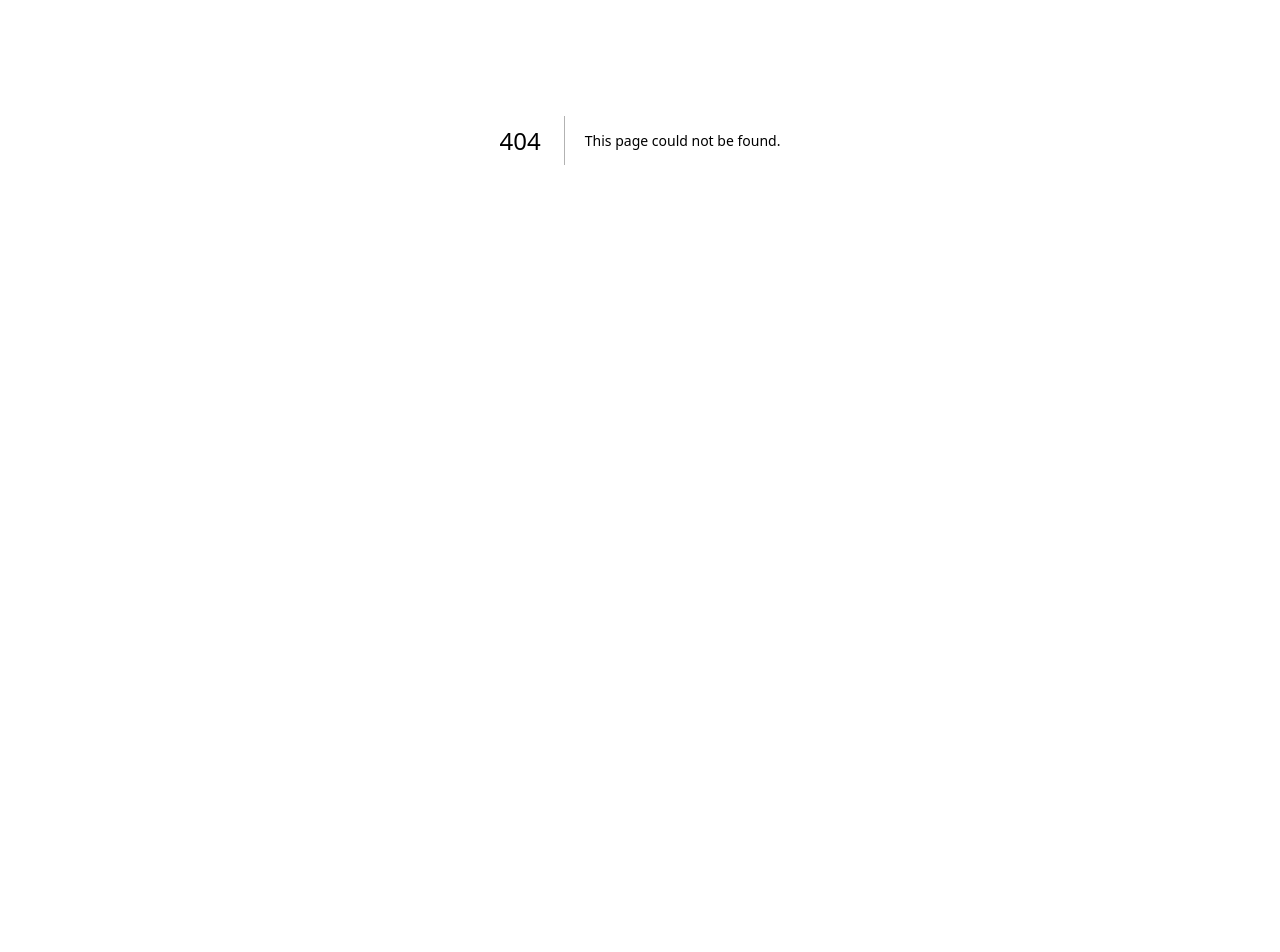
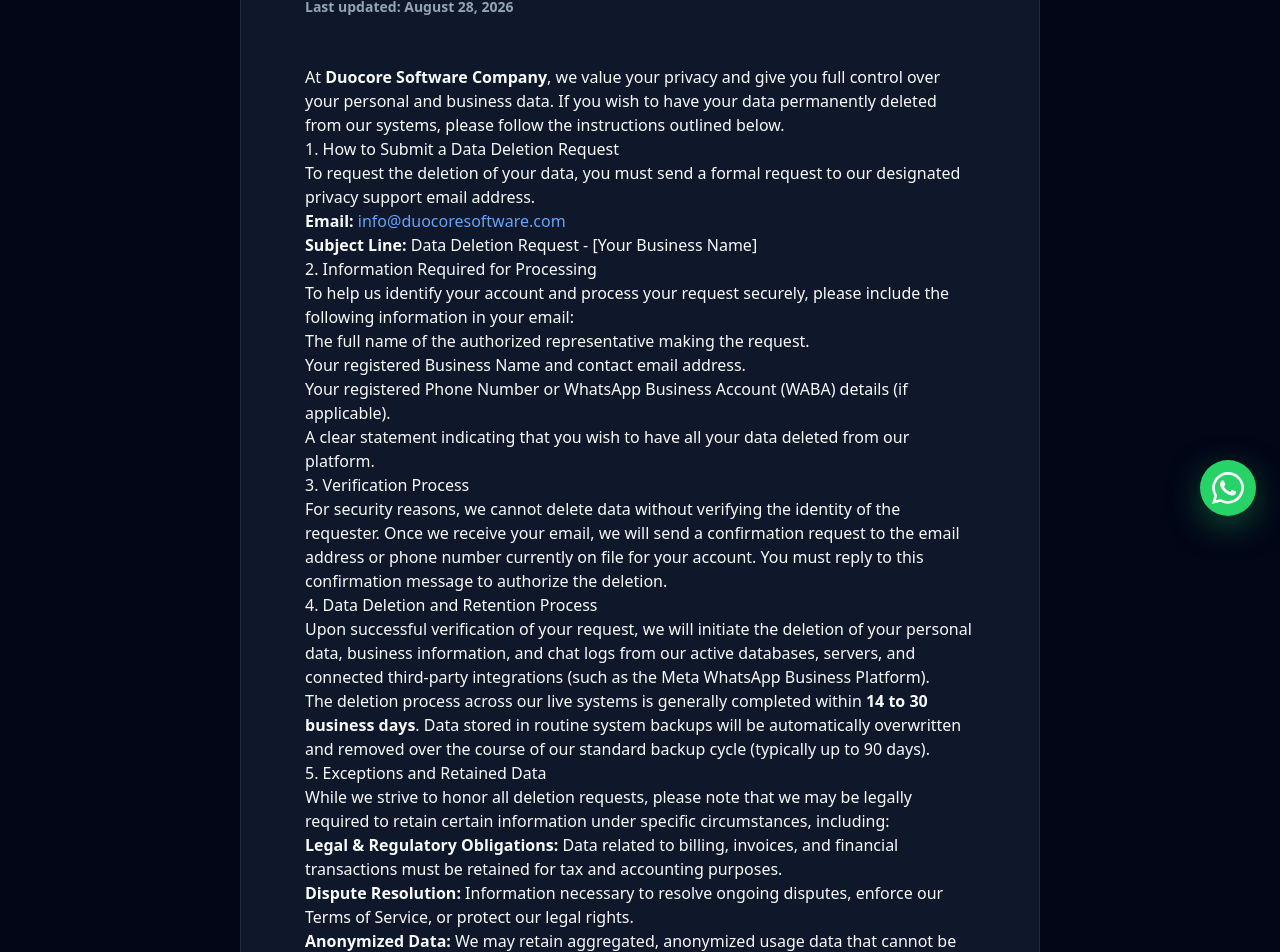
Before and after one commit to duocore0101/duocore-website, a Next.js app: page /data-deletion in a window 1280 px wide. Before the commit this address had no page. Shown: the part 260-1212 px from the top of the page. Before the commit the page ends 800 px from the top, so only its background shows below. Built offline with nearby package versions, Linux system fonts and the light colour scheme.

Commit message:
feat: add dedicated Data Deletion Instructions page for Meta compliance

```diff
--- /dev/null
+++ b/src/app/(public)/data-deletion/page.tsx
@@ -0,0 +1,76 @@
+import { Metadata } from "next";
+
+export const metadata: Metadata = {
+  title: "Data Deletion Instructions | Duocore Software Company",
+  description: "Instructions for requesting data deletion from Duocore Software Company, in compliance with data privacy regulations and Meta's Developer Policies.",
+};
+
+export default function DataDeletionPage() {
+  return (
+    <div className="min-h-screen pt-32 pb-24 bg-slate-50 dark:bg-[#020617] font-sans transition-colors">
+      <div className="max-w-4xl mx-auto px-6 md:px-12">
+        <div className="bg-white dark:bg-slate-900 rounded-[2rem] p-8 md:p-16 shadow-xl shadow-slate-200/50 dark:shadow-none border border-slate-100 dark:border-slate-800 transition-colors">
+
+          <div className="mb-12">
+            <h1 className="text-3xl md:text-5xl font-black text-slate-900 dark:text-white mb-4 tracking-tight">Data Deletion Instructions</h1>
+            <p className="text-sm font-bold text-slate-500 dark:text-slate-400">Last updated: August 28, 2026</p>
+          </div>
+
+          <div className="prose prose-slate dark:prose-invert prose-blue max-w-none prose-headings:font-black prose-headings:tracking-tight prose-p:font-medium prose-p:leading-relaxed prose-li:font-medium">
+
+            <p>
+              At <strong>Duocore Software Company</strong>, we value your privacy and give you full control over your personal and business data. If you wish to have your data permanently deleted from our systems, please follow the instructions outlined below.
+            </p>
+
+            <h2>1. How to Submit a Data Deletion Request</h2>
+            <p>
+              To request the deletion of your data, you must send a formal request to our designated privacy support email address.
+            </p>
+            <p>
+              <strong>Email:</strong> <a href="mailto:info@duocoresoftware.com" className="text-blue-600 dark:text-blue-400 no-underline hover:underline">info@duocoresoftware.com</a><br />
+              <strong>Subject Line:</strong> Data Deletion Request - [Your Business Name]
+            </p>
+
+            <h2>2. Information Required for Processing</h2>
+            <p>To help us identify your account and process your request securely, please include the following information in your email:</p>
+            <ul>
+              <li>The full name of the authorized representative making the request.</li>
+              <li>Your registered Business Name and contact email address.</li>
+              <li>Your registered Phone Number or WhatsApp Business Account (WABA) details (if applicable).</li>
+              <li>A clear statement indicating that you wish to have all your data deleted from our platform.</li>
+            </ul>
+
+            <h2>3. Verification Process</h2>
+            <p>
+              For security reasons, we cannot delete data without verifying the identity of the requester. Once we receive your email, we will send a confirmation request to the email address or phone number currently on file for your account. You must reply to this confirmation message to authorize the deletion.
+            </p>
+
+            <h2>4. Data Deletion and Retention Process</h2>
+            <p>
+              Upon successful verification of your request, we will initiate the deletion of your personal data, business information, and chat logs from our active databases, servers, and connected third-party integrations (such as the Meta WhatsApp Business Platform).
+            </p>
+            <p>
+              The deletion process across our live systems is generally completed within <strong>14 to 30 business days</strong>. Data stored in routine system backups will be automatically overwritten and removed over the course of our standard backup cycle (typically up to 90 days).
+            </p>
+
+            <h2>5. Exceptions and Retained Data</h2>
+            <p>While we strive to honor all deletion requests, please note that we may be legally required to retain certain information under specific circumstances, including:</p>
+            <ul>
+              <li><strong>Legal & Regulatory Obligations:</strong> Data related to billing, invoices, and financial transactions must be retained for tax and accounting purposes.</li>
+              <li><strong>Dispute Resolution:</strong> Information necessary to resolve ongoing disputes, enforce our Terms of Service, or protect our legal rights.</li>
+              <li><strong>Anonymized Data:</strong> We may retain aggregated, anonymized usage data that cannot be linked back to you or your business for analytical purposes.</li>
+            </ul>
+
+            <div className="mt-12 p-6 bg-blue-50 dark:bg-blue-900/20 rounded-2xl border border-blue-100 dark:border-blue-800/50">
+              <h3 className="text-blue-800 dark:text-blue-300 mt-0">Need Further Assistance?</h3>
+              <p className="mb-0 text-blue-700 dark:text-blue-400">
+                If you have any questions about this process or our <a href="/privacy-policy" className="text-blue-600 dark:text-blue-300 underline">Privacy Policy</a>, please don&apos;t hesitate to contact our support team at <a href="mailto:info@duocoresoftware.com" className="text-blue-600 dark:text-blue-300 underline">info@duocoresoftware.com</a>.
+              </p>
+            </div>
+
+          </div>
+        </div>
+      </div>
+    </div>
+  );
+}
--- a/src/components/layout/Footer.tsx
+++ b/src/components/layout/Footer.tsx
@@ -300,6 +300,9 @@
               <Link href="/privacy-policy" className="text-[12px] font-bold text-slate-500 dark:text-slate-400 hover:text-blue-600 dark:hover:text-blue-400 transition-colors">
                 Privacy Policy
               </Link>
+              <Link href="/data-deletion" className="text-[12px] font-bold text-slate-500 dark:text-slate-400 hover:text-blue-600 dark:hover:text-blue-400 transition-colors">
+                Data Deletion Instructions
+              </Link>
               <Link href="#" className="text-[12px] font-bold text-slate-500 dark:text-slate-400 hover:text-blue-600 dark:hover:text-blue-400 transition-colors">
                 Terms of Service
               </Link>
```
Also changed, not shown: public/sw.js.
